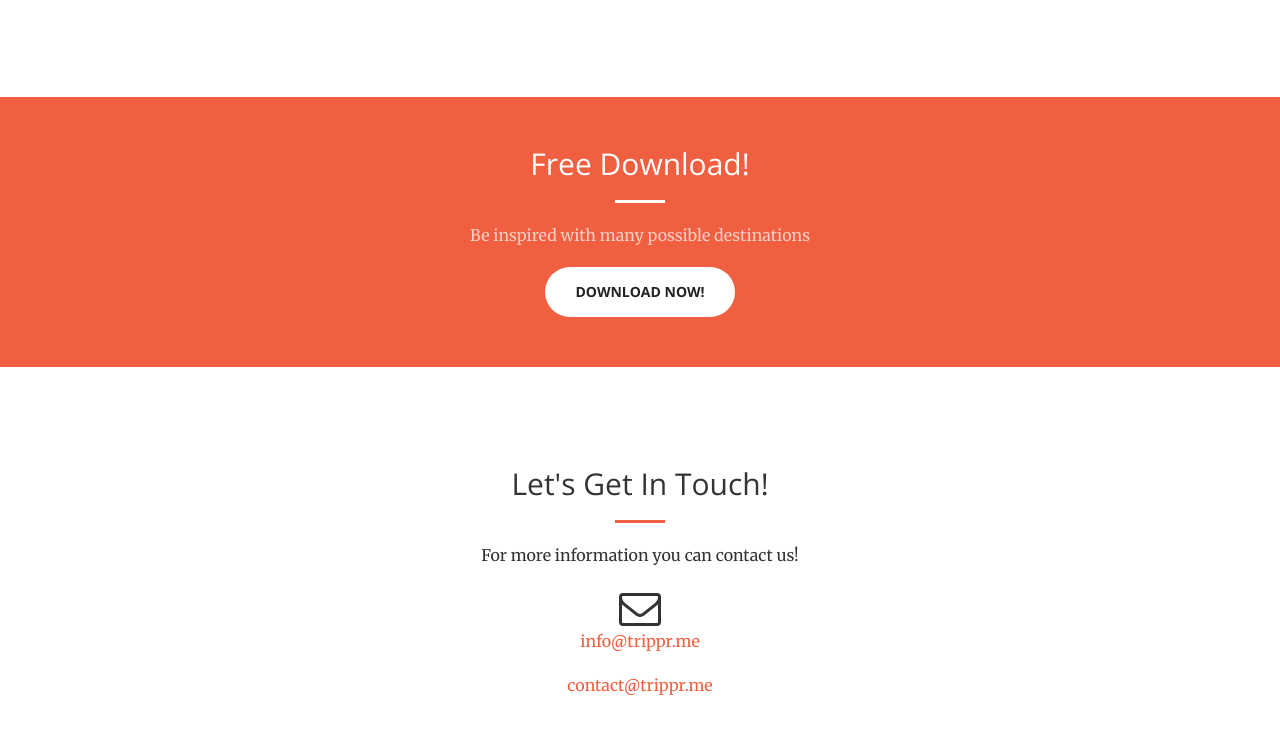
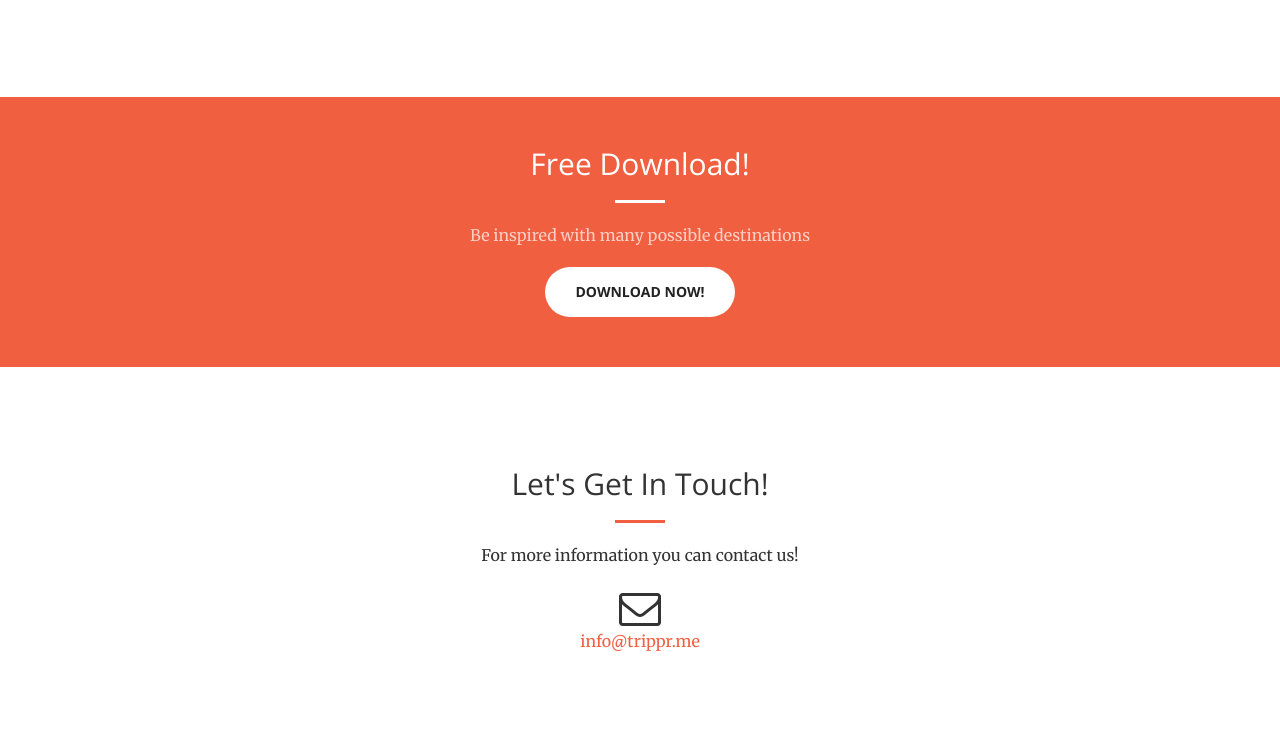
Before and after one commit to trippr/trippr.github.io, a plain HTML site: page index.html in a window 1280 px wide. Shown: the part 1599-2332 px from the top of the page. Drawn offline with nearby package versions, Linux system fonts and the light colour scheme.

Commit message:
Info email setting

```diff
--- a/index.html
+++ b/index.html
@@ -273,7 +273,6 @@
                 <div class="col-lg-4 text-center">
                     <i class="fa fa-envelope-o fa-3x wow bounceIn" data-wow-delay=".1s"></i>
                     <p><a href="info@trippr.me">info@trippr.me</a></p>
-                    <p><a href="contact@trippr.me">contact@trippr.me</a></p>
                 </div>
             </div>
         </div>
```
